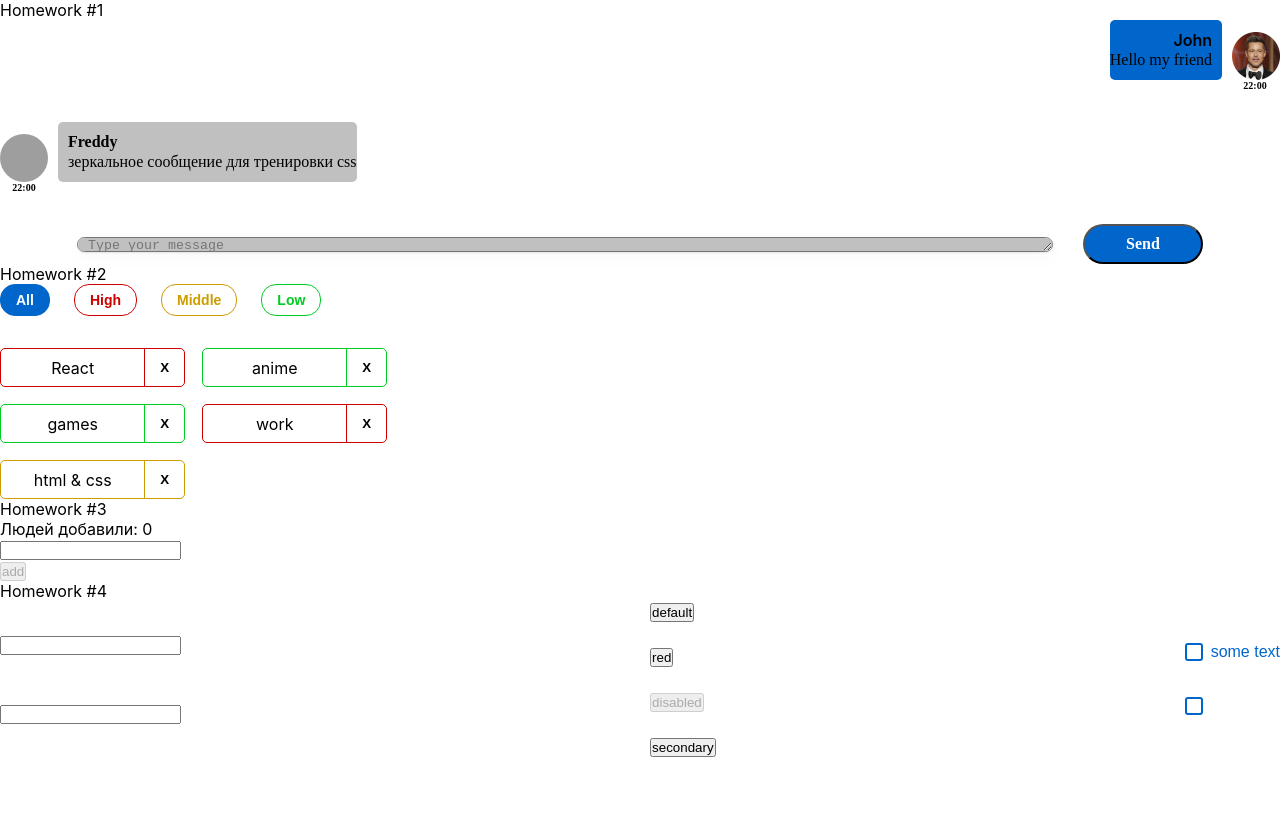
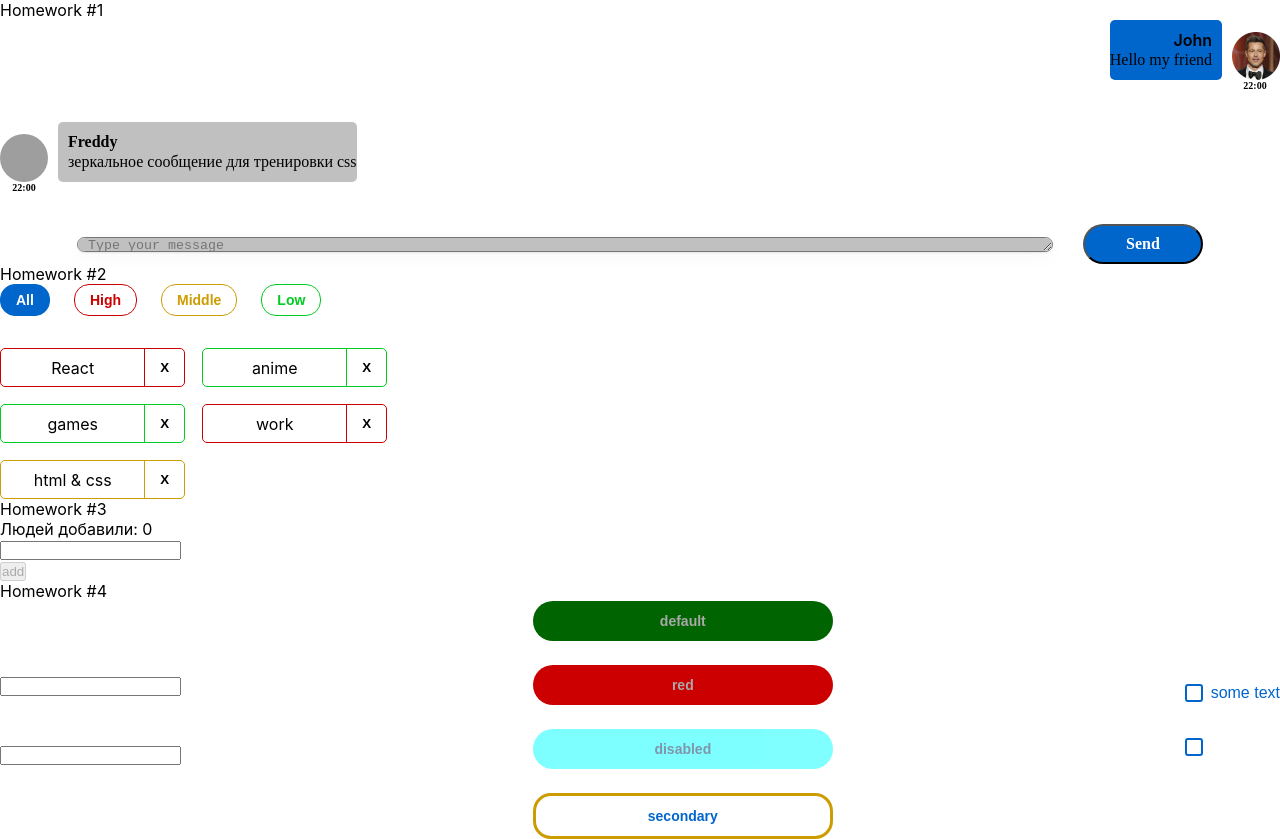
Before and after one commit to kroxaGAN/hws2, a React (Create React App) app: page /#/ in a window 1280 px wide. Before the commit the page ends 800 px from the top, so only its background shows below. Built offline with nearby package versions, Linux system fonts and the light colour scheme; grey boxes are pictures that could not be loaded.

Commit message:
monday 4 with some style

```diff
--- a/src/s2-homeworks/hw04/common/c2-SuperButton/SuperButton.module.css
+++ b/src/s2-homeworks/hw04/common/c2-SuperButton/SuperButton.module.css
@@ -1,36 +1,69 @@
 .button {
+    overflow: hidden;
+    padding: 10px 25px;
+
+    border-radius: 300px;
+    border: aqua 10px;
+
+    color: darkgray;
+    font-family: 'Montserrat', sans-serif;
+    font-weight: 600;
+    font-size: 14px;
+    line-height: 20px;
+
+
+    width: 300px;
+
+    cursor: pointer;
 }
 
 .disabled {
+    color: #002e5c;
+    background: #004d99;
+    opacity: 0.5;
 }
 
 .secondary {
+    color: #0066CC;
+    background: transparent;
+    border: 3px solid #cc9c00;
+    border-radius: 18px;
 }
 
 .default {
+    background: darkgreen;
 }
 
 .red {
+    background-color: #cc0000;
 }
 
 .default:hover {
+    background-color: #74d533;
 }
 
 .red:hover {
+    background-color: #00cc22;
 }
 
 .secondary:hover {
+    background: #C9E5FF
 }
 
 
 .default:active {
+    background: #0059b3;
 }
 
 .secondary:active {
+    background: #E5F0FA;
 }
 
 .red:active {
+    background-color: #0059b3;
 }
 
 .button:disabled {
+    background-color: aqua;
+    cursor: default;
 }
--- a/src/s2-homeworks/hw04/common/c2-SuperButton/SuperButton.tsx
+++ b/src/s2-homeworks/hw04/common/c2-SuperButton/SuperButton.tsx
@@ -17,12 +17,8 @@ const SuperButton: React.FC<SuperButtonPropsType> = (
         ...restProps // все остальные пропсы попадут в объект restProps, там же будет children
     }
 ) => {
-    const finalClassName = s.button
-        // + (disabled
-        //         ? ...
-        //         : xType === 'red'
-        //             ? ...
-        + (className ? ' ' + className : '') // задачка на смешивание классов
+    const finalClassName = `${s.button} ${xType === 'red' ? s.red : xType==='secondary' ? s.secondary : s.default} ${disabled ? s.disabled : ''} `
+
 
     return (
         <button
--- a/src/s2-homeworks/hw04/common/c3-SuperCheckbox/SuperCheckbox.tsx
+++ b/src/s2-homeworks/hw04/common/c3-SuperCheckbox/SuperCheckbox.tsx
@@ -28,12 +28,18 @@ const SuperCheckbox: React.FC<SuperCheckboxPropsType> = (
 ) => {
     const onChangeCallback = (e: ChangeEvent<HTMLInputElement>) => {
         // задачка на написание онченджа
-        // onChange && onChangeChecked(e.currentTarget.checked)
-        // if(onChangeChecked){
-        //     onChangeChecked(e.currentTarget.checked)
-        // }
-        onChange?.(e)
-        onChangeChecked?.(e.currentTarget.checked)
+        // ЕСЛИ(onChangeChecked ВООБЩЕ СУЩЕСТВУЕТ){
+        //    ПЕРЕДАТЬ ЕМУ ИВЕНТ.ЧТО-ТО.ЧТО-ТО
+        //}
+        // ЕСЛИ(onChange ВООБЩЕ СУЩЕСТВУЕТ){
+        //    ПЕРЕДАТЬ ЕМУ ИВЕНТ
+        //}
+        if (onChangeChecked){
+            onChangeChecked(e.currentTarget.checked)
+        }
+        if (onChange){
+            onChange(e)
+        }
     }
 
     const finalInputClassName = s.checkbox
```
